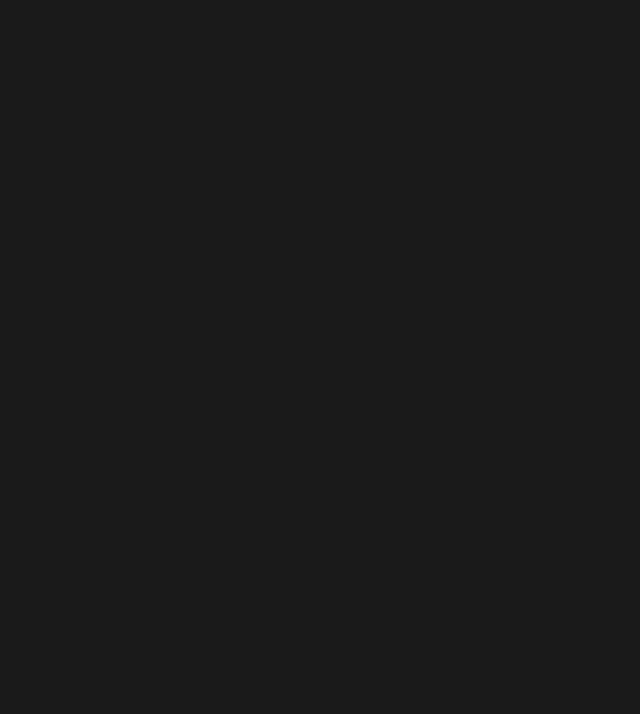
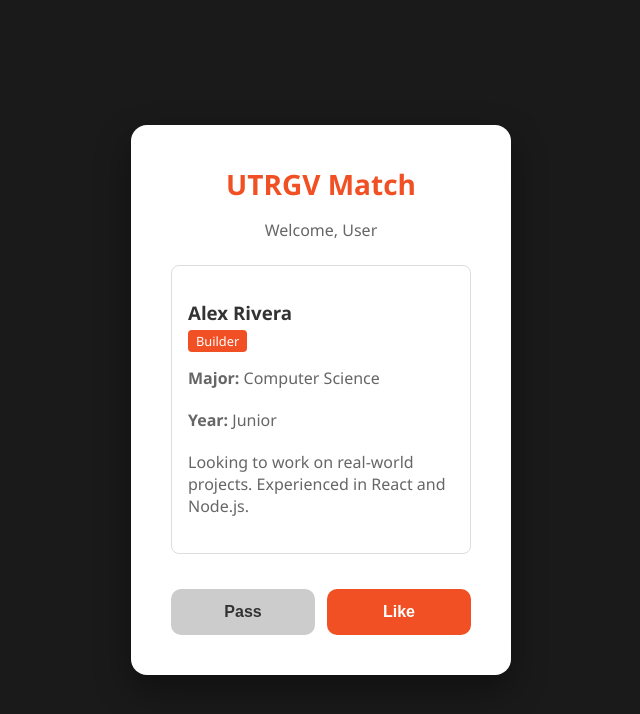
Before and after one commit to luiscarlosgarcia1/social-app, a React (Vite) app in the folder app/: page /home in a window 1280 px wide. Before the commit this address had no page. Shown: the top 714 px of the page, without its empty margins (319-959 px from the left). Built offline with nearby package versions, Linux system fonts and the light colour scheme.

Commit message:
created homepage

```diff
--- a/app/src/App.jsx
+++ b/app/src/App.jsx
@@ -3,6 +3,7 @@ import Login from './pages/Login'
 import SignUp from './pages/SignUp'
 import BusinessProfile from "./pages/BusinessProfile"
 import StudentProfile from "./pages/StudentProfile"
+import Home from "./pages/Home"
 function App() {
   return (
     <BrowserRouter>
@@ -11,6 +12,7 @@ function App() {
         <Route path="/signup" element={<SignUp />} />
         <Route path="/BusinessProfile" element= {<BusinessProfile/>} />
         <Route path="/StudentProfile" element= {<StudentProfile/>} />
+        <Route path="/home" element={<Home />} />
       </Routes>
     </BrowserRouter>
   )
--- a/app/src/pages/BusinessProfile.jsx
+++ b/app/src/pages/BusinessProfile.jsx
@@ -14,6 +14,7 @@ async function handleSubmit(event) {
     })
     const data = await response.json()
     console.log(data)
+    window.location.href = '/home'
 }
 
 function BusinessProfile() {
--- /dev/null
+++ b/app/src/pages/Home.jsx
@@ -0,0 +1,92 @@
+import React from 'react';
+
+const placeholderProfiles = [
+    {
+        name: 'Alex Rivera',
+        role: 'student',
+        major: 'Computer Science',
+        classification: 'Junior',
+        bio: 'Looking to work on real-world projects. Experienced in React and Node.js.',
+    },
+    {
+        name: 'Maria Lopez',
+        role: 'business',
+        projectName: 'EduTrack',
+        industry: 'EdTech',
+        needs: 'Looking for a frontend developer to build a dashboard for student progress tracking.',
+    },
+    {
+        name: 'Jordan Kim',
+        role: 'student',
+        major: 'Electrical Engineering',
+        classification: 'Senior',
+        bio: 'Interested in IoT and embedded systems. Looking for a project to put on my resume.',
+    },
+]
+
+function Home() {
+    const user = JSON.parse(localStorage.getItem('user'))
+    const [index, setIndex] = React.useState(0)
+
+    const current = placeholderProfiles[index]
+
+    function handlePass() {
+        setIndex((prev) => prev + 1)
+    }
+
+    function handleLike() {
+        setIndex((prev) => prev + 1)
+    }
+
+    if (!current) {
+        return (
+            <div className="auth-page-container">
+                <div className="auth-card">
+                    <h2>No more profiles</h2>
+                    <p>Check back later for more matches.</p>
+                </div>
+            </div>
+        )
+    }
+
+    return (
+        <div className="auth-page-container">
+            <div className="auth-card">
+                <h2>UTRGV Match</h2>
+                <p>Welcome, {user?.fullName || 'User'}</p>
+
+                <div style={{ marginTop: '24px', padding: '16px', border: '1px solid #ddd', borderRadius: '8px', textAlign: 'left' }}>
+                    <h3 style={{ marginBottom: '4px' }}>{current.name}</h3>
+                    <span style={{ fontSize: '0.8rem', background: '#F05023', color: '#fff', padding: '2px 8px', borderRadius: '4px' }}>
+                        {current.role === 'student' ? 'Builder' : 'Inventor'}
+                    </span>
+
+                    {current.role === 'student' ? (
+                        <div style={{ marginTop: '12px' }}>
+                            <p><strong>Major:</strong> {current.major}</p>
+                            <p><strong>Year:</strong> {current.classification}</p>
+                            <p style={{ marginTop: '8px' }}>{current.bio}</p>
+                        </div>
+                    ) : (
+                        <div style={{ marginTop: '12px' }}>
+                            <p><strong>Project:</strong> {current.projectName}</p>
+                            <p><strong>Industry:</strong> {current.industry}</p>
+                            <p style={{ marginTop: '8px' }}>{current.needs}</p>
+                        </div>
+                    )}
+                </div>
+
+                <div style={{ display: 'flex', gap: '12px', marginTop: '20px' }}>
+                    <button className="login-btn" style={{ background: '#ccc', color: '#333', flex: 1 }} onClick={handlePass}>
+                        Pass
+                    </button>
+                    <button className="login-btn" style={{ flex: 1 }} onClick={handleLike}>
+                        Like
+                    </button>
+                </div>
+            </div>
+        </div>
+    )
+}
+
+export default Home;
--- a/app/src/pages/StudentProfile.jsx
+++ b/app/src/pages/StudentProfile.jsx
@@ -14,6 +14,7 @@ async function handleSubmit(event) {
     })
     const data = await response.json()
     console.log(data)
+    window.location.href = '/home'
 }
 
 function StudentProfile() {
```
